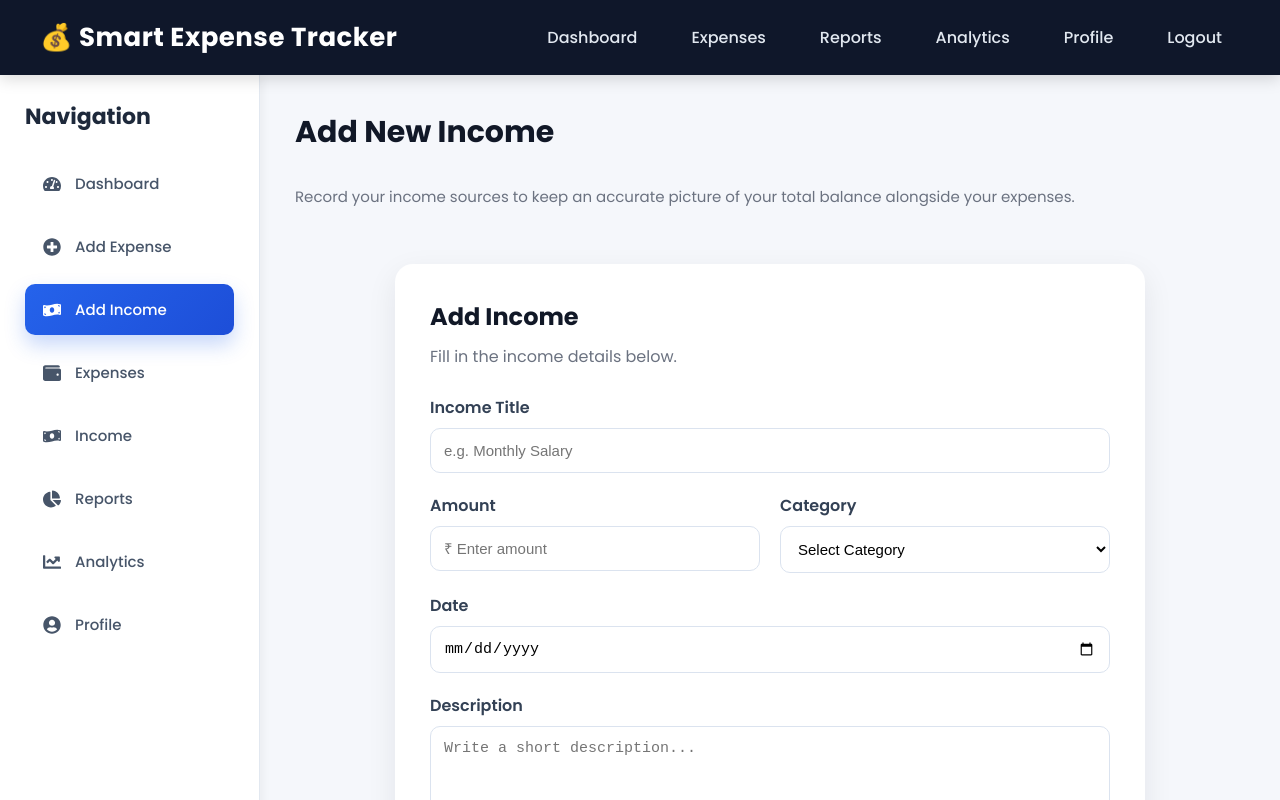
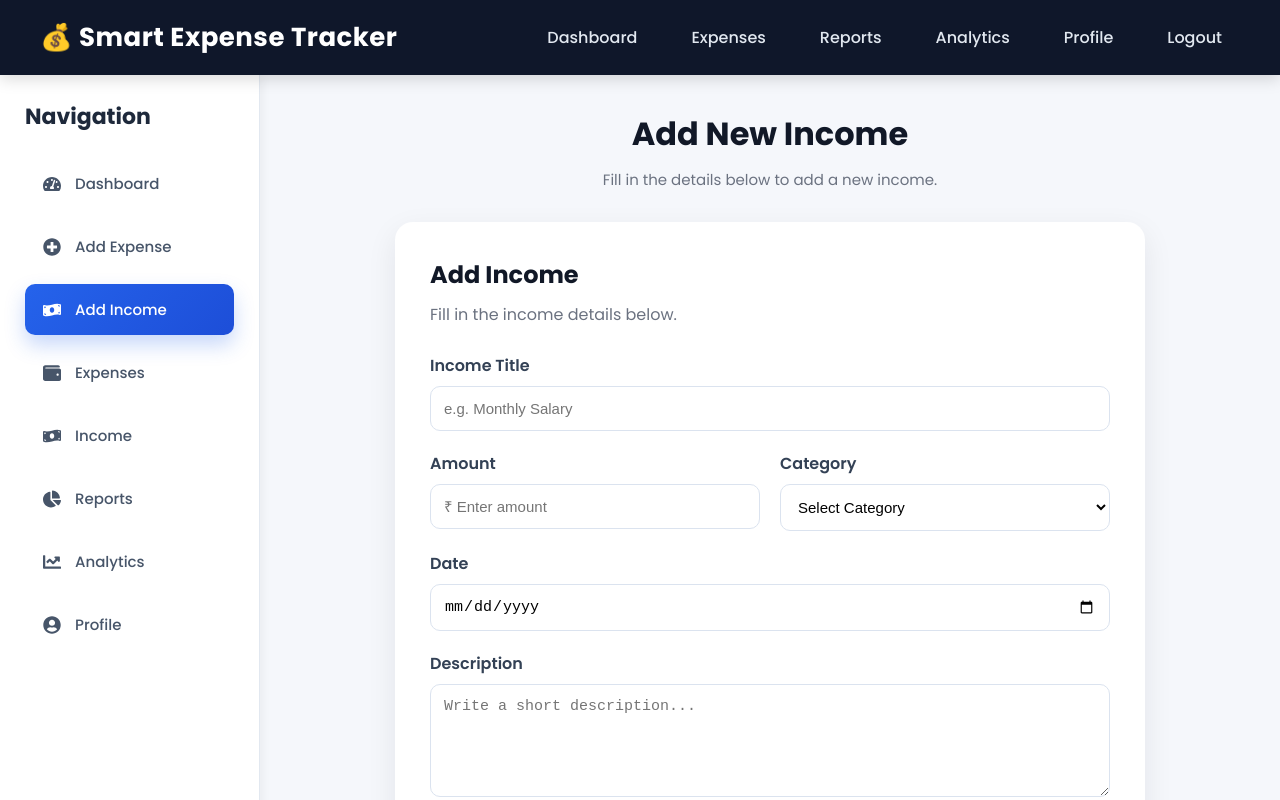
Before and after one commit to KummethaHarshavardhan/smart_expense_tracker, a React app in the folder frontend/: page /add-income in a window 1280 px wide. Shown: the top 800 px of the page. Built offline with nearby package versions, Linux system fonts and the light colour scheme; no server answers; the HTML template or start-up script is replaced by a standard one.

Commit message:
Improve add expense and add income page headers

```diff
--- a/frontend/src/pages/AddExpense.jsx
+++ b/frontend/src/pages/AddExpense.jsx
@@ -30,13 +30,10 @@ function AddExpense() {
 
         <main className="dashboard-main">
 
-          <div className="page-header">
-            <h2>Add New Expense</h2>
-            <p>
-              Record your daily expenses to keep track of your spending and
-              manage your budget effectively.
-            </p>
-          </div>
+          <div className="add-expense-header">
+    <h2>Add New Expense</h2>
+    <p>Fill in the details below to add a new expense.</p>
+</div>
 
           {error && (
             <div className="error-box">
--- a/frontend/src/pages/Income.jsx
+++ b/frontend/src/pages/Income.jsx
@@ -29,26 +29,14 @@ function Income() {
         <Sidebar />
 
         <main className="dashboard-main">
-
-          <div className="page-header">
+          <div className="add-expense-header">
             <h2>Add New Income</h2>
-            <p>
-              Record your income sources to keep an accurate picture of your
-              total balance alongside your expenses.
-            </p>
+            <p>Fill in the details below to add a new income.</p>
           </div>
 
-          {error && (
-            <div className="error-box">
-              {error}
-            </div>
-          )}
+          {error && <div className="error-box">{error}</div>}
 
-          <IncomeForm
-            buttonText="Add Income"
-            onSubmit={handleAddIncome}
-          />
-
+          <IncomeForm buttonText="Add Income" onSubmit={handleAddIncome} />
         </main>
       </div>
 
--- a/frontend/src/styles/expense.css
+++ b/frontend/src/styles/expense.css
@@ -361,6 +361,27 @@
     font-weight:500;
 }
 
+
+/* ==================================
+   Add Expense Header
+================================== */
+
+.add-expense-header{
+    text-align:center;
+    margin-bottom:30px;
+}
+
+.add-expense-header h2{
+    font-size:32px;
+    color:#1e293b;
+    margin-bottom:8px;
+}
+
+.add-expense-header p{
+    color:#64748b;
+    font-size:15px;
+}
+
 /* =========================================================
    Responsive
 ========================================================= */
```
